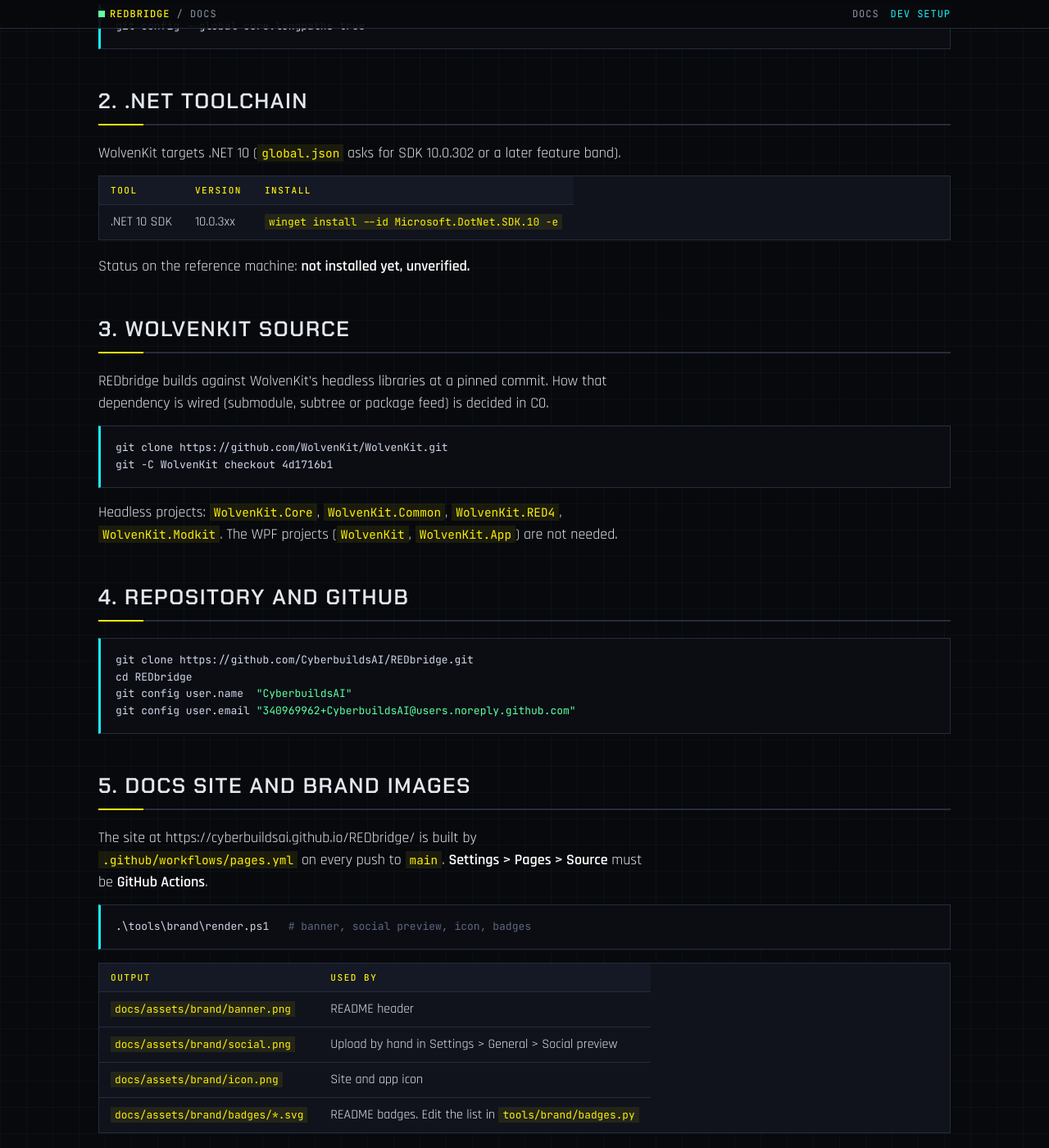
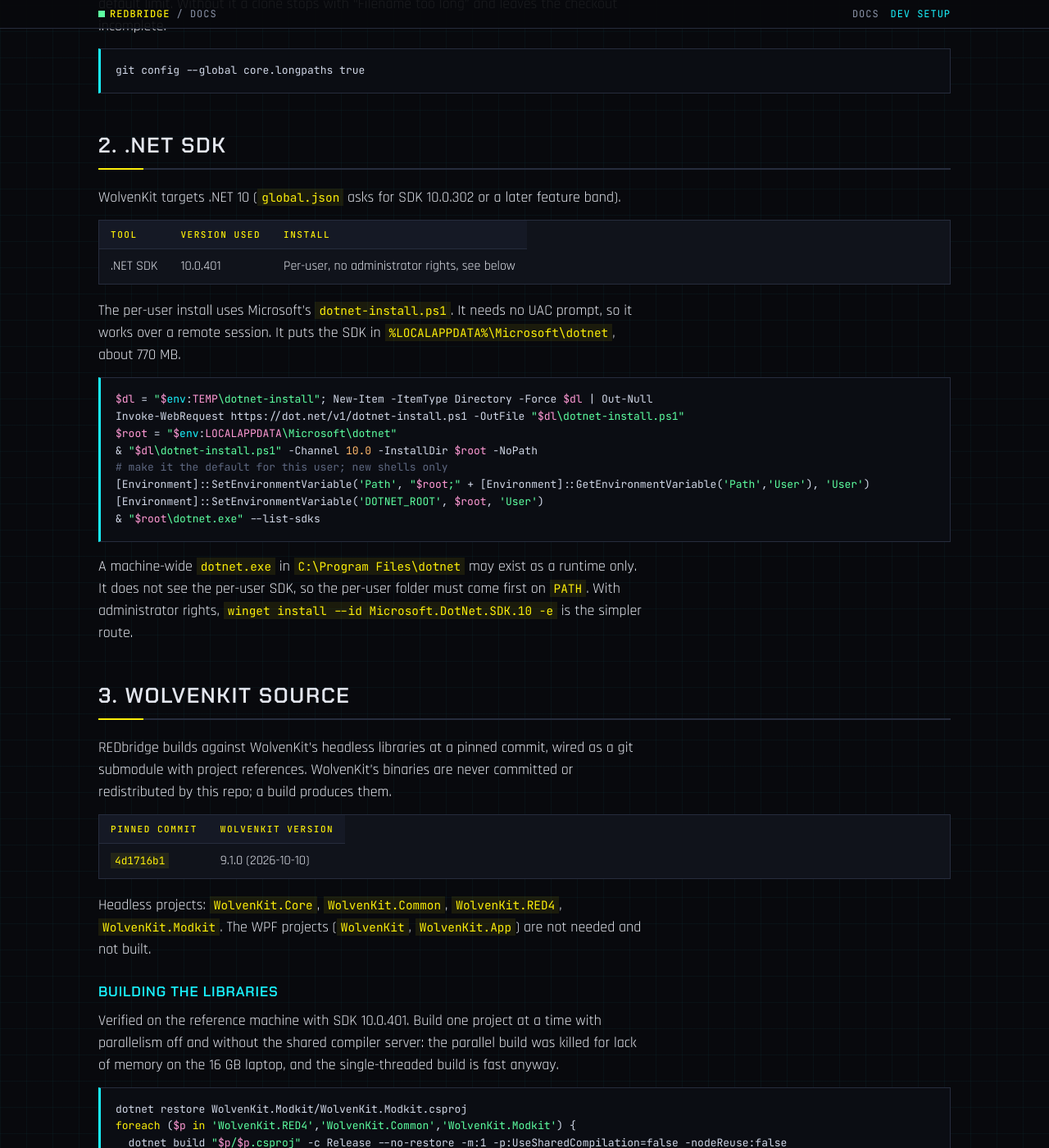
Before and after one commit to CyberbuildsAI/REDbridge, a Jekyll site: the page built from docs/dev-setup.md, in a window 1280 px wide and 1400 px high, scrolled down 666 px. Shown: the whole window at 82% size. Built offline with Jekyll 4.4.1, drawn with Linux system fonts in a browser that asks for light colours; our own code applies the rules of GitHub Pages for plain Markdown files; some of the changed text lies outside the part shown.

Commit message:
Record the C0 results: SDK install, WolvenKit build, output inventory
Per-user .NET SDK install without admin, the low-memory build flags that work on a 16 GB machine, what the Modkit output ships (managed, native, packages, licenses), and the submodule decision.

Co-Authored-By: Claude Fable 5.1 <noreply@anthropic.com>
Claude-Session: https://claude.ai/code/session_01QkNW84wQneonKhZEnY9Ci9

````diff
--- a/docs/dev-setup.md
+++ b/docs/dev-setup.md
@@ -2,51 +2,99 @@
 
 Everything needed to work on REDbridge, in order. A fresh machine should be able to follow this top to bottom. The shared tools (Git, Python, winget) are the same as in [REDnode's setup guide](https://cyberbuildsai.github.io/REDnode/dev-setup.html).
 
-Reference machine: Windows 11 Home (build 26200), 16 GB RAM.
+Reference machine: Windows 11 Home (build 26200), 16 GB RAM, no administrator session available.
 
 ## 1. Base tools
 
 | Tool | Version used | Why | Install |
 |---|---|---|---|
 | Git for Windows | 2.55.0 | Source control | `winget install --id Git.Git -e` |
-| Python | 3.14.6 | Brand tooling | Any Python 3.10 or later |
+| Python | 3.14.6 | Brand tooling, small scripts | Any Python 3.10 or later |
 | Chrome or Edge | any | Renders the brand images | Already present on Windows |
 
-Git needs long paths on Windows, because WolvenKit's generated type files exceed the default limit:
+Git needs long paths on Windows, because WolvenKit's generated type files exceed the default limit. Without it a clone stops with "Filename too long" and leaves the checkout incomplete.
 
 ```powershell
 git config --global core.longpaths true
 ```
 
-## 2. .NET toolchain
+## 2. .NET SDK
 
 WolvenKit targets .NET 10 (`global.json` asks for SDK 10.0.302 or a later feature band).
 
-| Tool | Version | Install |
+| Tool | Version used | Install |
 |---|---|---|
-| .NET 10 SDK | 10.0.3xx | `winget install --id Microsoft.DotNet.SDK.10 -e` |
+| .NET SDK | 10.0.401 | Per-user, no administrator rights, see below |
 
-Status on the reference machine: **not installed yet, unverified.**
+The per-user install uses Microsoft's `dotnet-install.ps1`. It needs no UAC prompt, so it works over a remote session. It puts the SDK in `%LOCALAPPDATA%\Microsoft\dotnet`, about 770 MB.
+
+```powershell
+$dl = "$env:TEMP\dotnet-install"; New-Item -ItemType Directory -Force $dl | Out-Null
+Invoke-WebRequest https://dot.net/v1/dotnet-install.ps1 -OutFile "$dl\dotnet-install.ps1"
+$root = "$env:LOCALAPPDATA\Microsoft\dotnet"
+& "$dl\dotnet-install.ps1" -Channel 10.0 -InstallDir $root -NoPath
+# make it the default for this user; new shells only
+[Environment]::SetEnvironmentVariable('Path', "$root;" + [Environment]::GetEnvironmentVariable('Path','User'), 'User')
+[Environment]::SetEnvironmentVariable('DOTNET_ROOT', $root, 'User')
+& "$root\dotnet.exe" --list-sdks
+```
+
+A machine-wide `dotnet.exe` in `C:\Program Files\dotnet` may exist as a runtime only. It does not see the per-user SDK, so the per-user folder must come first on `PATH`. With administrator rights, `winget install --id Microsoft.DotNet.SDK.10 -e` is the simpler route.
 
 ## 3. WolvenKit source
 
-REDbridge builds against WolvenKit's headless libraries at a pinned commit. How that dependency is wired (submodule, subtree or package feed) is decided in C0.
+REDbridge builds against WolvenKit's headless libraries at a pinned commit, wired as a git submodule with project references. WolvenKit's binaries are never committed or redistributed by this repo; a build produces them.
+
+| Pinned commit | WolvenKit version |
+|---|---|
+| `4d1716b1` | 9.1.0 (2026-10-10) |
+
+Headless projects: `WolvenKit.Core`, `WolvenKit.Common`, `WolvenKit.RED4`, `WolvenKit.Modkit`. The WPF projects (`WolvenKit`, `WolvenKit.App`) are not needed and not built.
+
+### Building the libraries
+
+Verified on the reference machine with SDK 10.0.401. Build one project at a time with parallelism off and without the shared compiler server: the parallel build was killed for lack of memory on the 16 GB laptop, and the single-threaded build is fast anyway.
 
 ```powershell
-git clone https://github.com/WolvenKit/WolvenKit.git
-git -C WolvenKit checkout 4d1716b1
+dotnet restore WolvenKit.Modkit/WolvenKit.Modkit.csproj
+foreach ($p in 'WolvenKit.RED4','WolvenKit.Common','WolvenKit.Modkit') {
+  dotnet build "$p/$p.csproj" -c Release --no-restore -m:1 -p:UseSharedCompilation=false -nodeReuse:false
+}
 ```
 
-Headless projects: `WolvenKit.Core`, `WolvenKit.Common`, `WolvenKit.RED4`, `WolvenKit.Modkit`. The WPF projects (`WolvenKit`, `WolvenKit.App`) are not needed.
+| Project | Build time | Output |
+|---|---|---|
+| WolvenKit.Core | seconds | 0.1 MB |
+| WolvenKit.RED4 | 39 s | 11.6 MB |
+| WolvenKit.Common | 7 s | 16.4 MB |
+| WolvenKit.Modkit | 8 s | 0.5 MB |
+
+### What the Modkit output contains
+
+`WolvenKit.Modkit/bin/Release/net10.0`: 129 MB, 25 files. This is the set a bridge that references all four libraries has to ship, before trimming.
+
+| Group | Files | Notes |
+|---|---|---|
+| Managed WolvenKit assemblies | `WolvenKit.{Core,RED4,Common,Modkit}.dll` | 29 MB together, GPL-3.0 |
+| Oodle decompression | `kraken.dll`, `libkraken.so`, `libkraken.dylib` | Linux and macOS builds exist. Origin and license of these binaries: not yet verified |
+| Textures | `DirectXTexNet.dll`, `lib/texconv.dll`, `lib/DirectXTexNetImpl.dll`, `lib/Ijwhost.dll` | Windows only. This is what keeps the bridge Windows-only |
+| Wwise audio | `wwtools.dll`, `libwwtools.so`, `lib/COPYING` | `COPYING` is vgmstream's license |
+| Audio encoding | `libmp3lame.32.dll`, `libmp3lame.64.dll`, `opus-tools/opus{dec,enc,info}.exe` | LAME is LGPL and comes from NAudio.Lame. The bridge does not need MP3 encoding; drop it when trimming |
+| Data | `Resources/soundEvents.json` | |
+| NuGet packages | 49, listed in `WolvenKit.Modkit.deps.json` | Includes ClearScript V8 (scripting), EF Core Sqlite, SharpGLTF, SharpDX, NAudio, YamlDotNet, Newtonsoft.Json |
+
+The ClearScript V8 native library (`ClearScriptV8.win-x64.dll`) is not in this build output. It is expected to appear on a runtime-specific publish (`dotnet publish -r win-x64`). Unverified until C5, when the script host is built.
 
 ## 4. Repository and GitHub
 
 ```powershell
-git clone https://github.com/CyberbuildsAI/REDbridge.git
+git clone --recurse-submodules https://github.com/CyberbuildsAI/REDbridge.git
 cd REDbridge
 git config user.name  "CyberbuildsAI"
 git config user.email "340969962+CyberbuildsAI@users.noreply.github.com"
 ```
+
+The submodule is added in C1. Until then there is nothing to build in this repo.
 
 ## 5. Docs site and brand images
 
````
Also changed, not shown: CLAUDE.md (+2 -1 lines), docs/index.md (+1 -1 lines).
